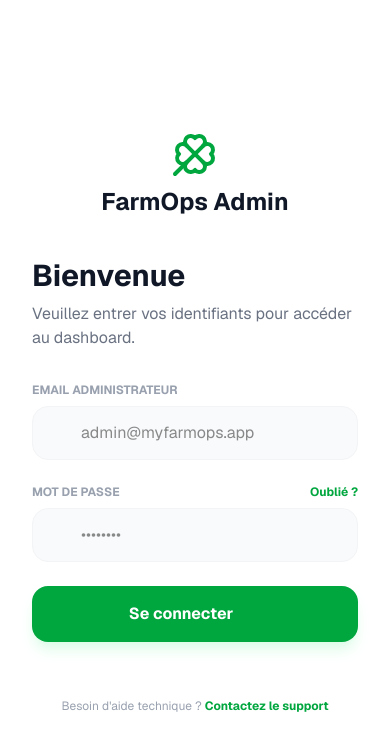
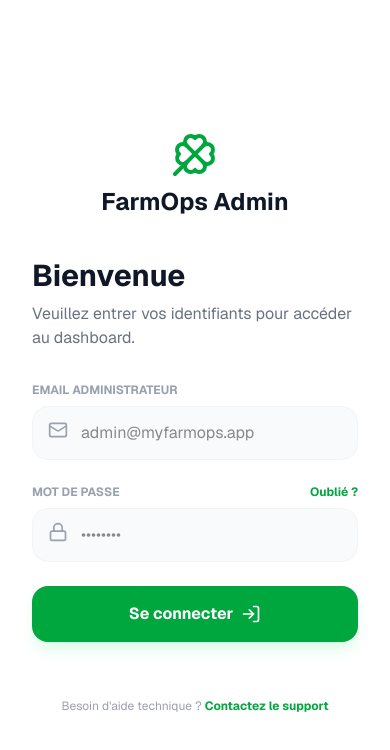
Before and after one commit to bourraOmar/FarmOps, a Next.js app in the folder web-admin/: page /auth/login in a window 390 px wide. Shown: the top 750 px of the page. Built offline with nearby package versions, Linux system fonts and the light colour scheme.

Commit message:
fix: enhance dark mode styles in LoginPage for improved visibility and accessibility

```diff
--- a/web-admin/app/auth/login/page.tsx
+++ b/web-admin/app/auth/login/page.tsx
@@ -6,7 +6,7 @@ import Link from "next/link";
 
 export default function LoginPage() {
   return (
-    <div className="min-h-screen flex items-stretch bg-white font-sans overflow-hidden">
+    <div className="min-h-screen flex items-stretch bg-white dark:bg-gray-900 font-sans overflow-hidden">
       {/* CÔTÉ GAUCHE : IMAGE AVEC OVERLAY VERT */}
       <div className="hidden lg:flex w-1/2 relative">
         {/* Overlay Vert (Opacity 60-70% comme sur l'image) */}
@@ -69,18 +69,18 @@ export default function LoginPage() {
       </div>
 
       {/* CÔTÉ DROIT : FORMULAIRE BLANC */}
-      <div className="w-full lg:w-1/2 flex items-center justify-center p-8 md:p-16 bg-white">
+      <div className="w-full lg:w-1/2 flex items-center justify-center p-8 md:p-16 bg-white dark:bg-gray-900">
         <div className="max-w-md w-full">
           <div className="mb-10 lg:hidden text-center">
             <Clover
               data-lucide="sprout"
               className="text-green-600 w-12 h-12 mx-auto mb-2"
             />
-            <h1 className="text-2xl font-bold text-gray-900">FarmOps Admin</h1>
+            <h1 className="text-2xl font-bold text-gray-900 dark:text-white">FarmOps Admin</h1>
           </div>
 
-          <h3 className="text-3xl font-bold text-gray-900 mb-2">Bienvenue</h3>
-          <p className="text-gray-500 mb-8">
+          <h3 className="text-3xl font-bold text-gray-900 dark:text-white mb-2">Bienvenue</h3>
+          <p className="text-gray-500 dark:text-gray-400 mb-8">
             Veuillez entrer vos identifiants pour accéder au dashboard.
           </p>
           <form className="space-y-6">
@@ -89,14 +89,13 @@ export default function LoginPage() {
                 Email Administrateur
               </label>
               <div className="relative">
-                <i
-                  data-lucide="mail"
-                  className="w-5 h-5 absolute left-4 top-3.5 text-gray-300"
-                ></i>
+                <Mail
+                  className="w-5 h-5 absolute left-4 top-3.5 text-gray-400 dark:text-gray-500"
+                />
                 <input
                   type="email"
                   placeholder="admin@myfarmops.app"
-                  className="w-full pl-12 pr-4 py-3.5 bg-gray-50 border border-gray-100 rounded-2xl outline-none focus:ring-2 focus:ring-green-500 focus:bg-white transition-all"
+                  className="w-full pl-12 pr-4 py-3.5 bg-gray-50 dark:bg-gray-800 border border-gray-100 dark:border-gray-700 rounded-2xl outline-none focus:ring-2 focus:ring-green-500 focus:bg-white dark:focus:bg-gray-900 dark:text-white transition-all"
                 />
               </div>
             </div>
@@ -108,30 +107,27 @@ export default function LoginPage() {
                 </label>
                 <a
                   href="#"
-                  className="text-xs font-bold text-green-600 hover:underline"
+                  className="text-xs font-bold text-green-600 dark:text-green-500 hover:underline"
                 >
                   Oublié ?
                 </a>
               </div>
               <div className="relative">
-                <i
-                  data-lucide="lock"
-                  className="w-5 h-5 absolute left-4 top-3.5 text-gray-300"
-                ></i>
+                <Lock className="w-5 h-5 absolute left-4 top-3.5 text-gray-400 dark:text-gray-500" />
                 <input
                   type="password"
                   placeholder="••••••••"
-                  className="w-full pl-12 pr-4 py-3.5 bg-gray-50 border border-gray-100 rounded-2xl outline-none focus:ring-2 focus:ring-green-500 focus:bg-white transition-all"
+                  className="w-full pl-12 pr-4 py-3.5 bg-gray-50 dark:bg-gray-800 border border-gray-100 dark:border-gray-700 rounded-2xl outline-none focus:ring-2 focus:ring-green-500 focus:bg-white dark:focus:bg-gray-900 dark:text-white transition-all"
                 />
               </div>
             </div>
 
             <button
               type="submit"
-              className="w-full bg-green-600 text-white py-4 rounded-2xl font-bold shadow-lg shadow-green-100 hover:bg-green-700 transition-all flex items-center justify-center gap-2"
+              className="w-full bg-green-600 text-white py-4 rounded-2xl font-bold shadow-lg shadow-green-100 dark:shadow-none hover:bg-green-700 transition-all flex items-center justify-center gap-2"
             >
               Se connecter
-              <i data-lucide="log-in" className="w-5 h-5"></i>
+              <LogIn className="w-5 h-5" />
             </button>
           </form>
 
@@ -140,7 +136,7 @@ export default function LoginPage() {
               Besoin d'aide technique ?{" "}
               <Link
                 href="#"
-                className="text-green-600 font-bold hover:underline"
+                className="text-green-600 dark:text-green-500 font-bold hover:underline"
               >
                 Contactez le support
               </Link>
```
